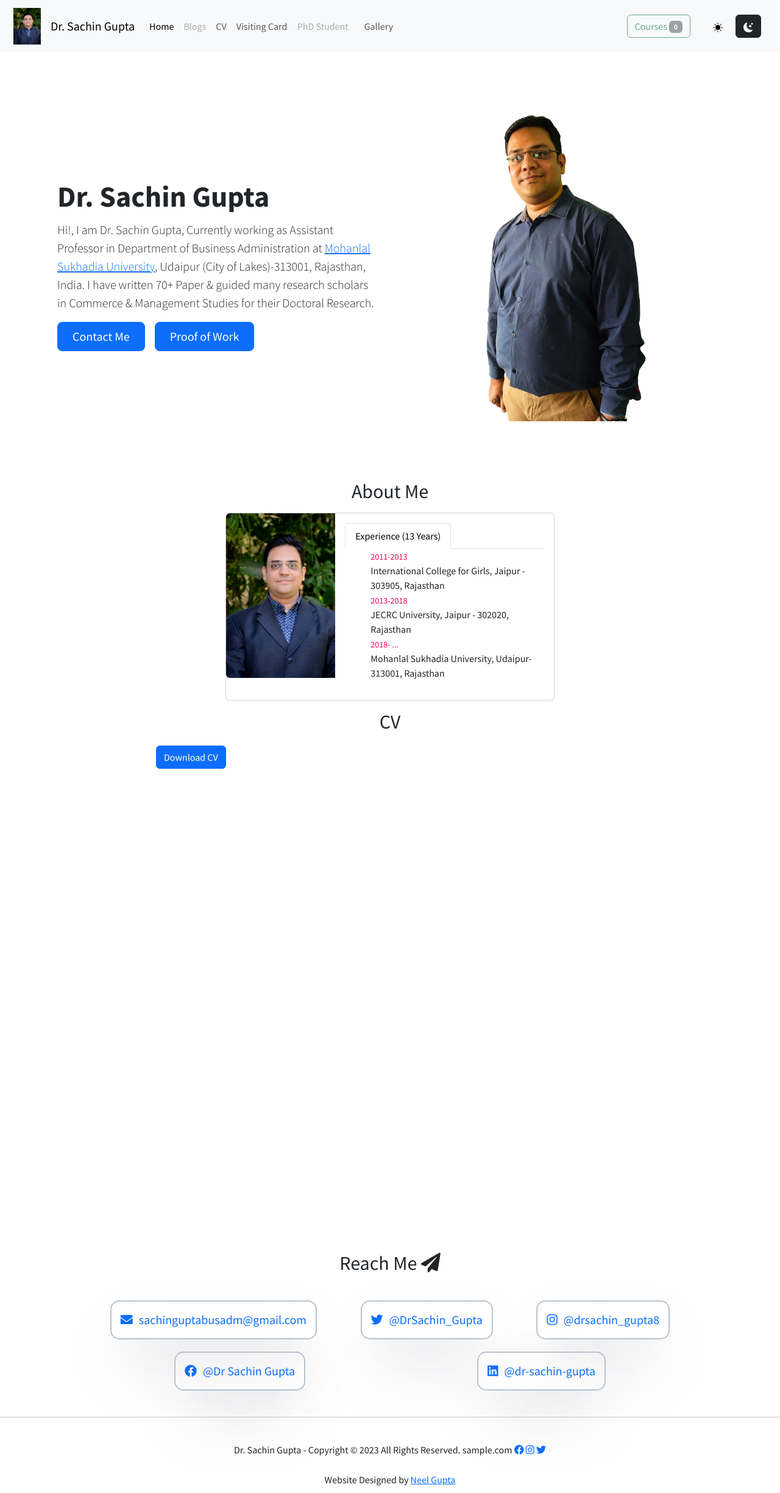
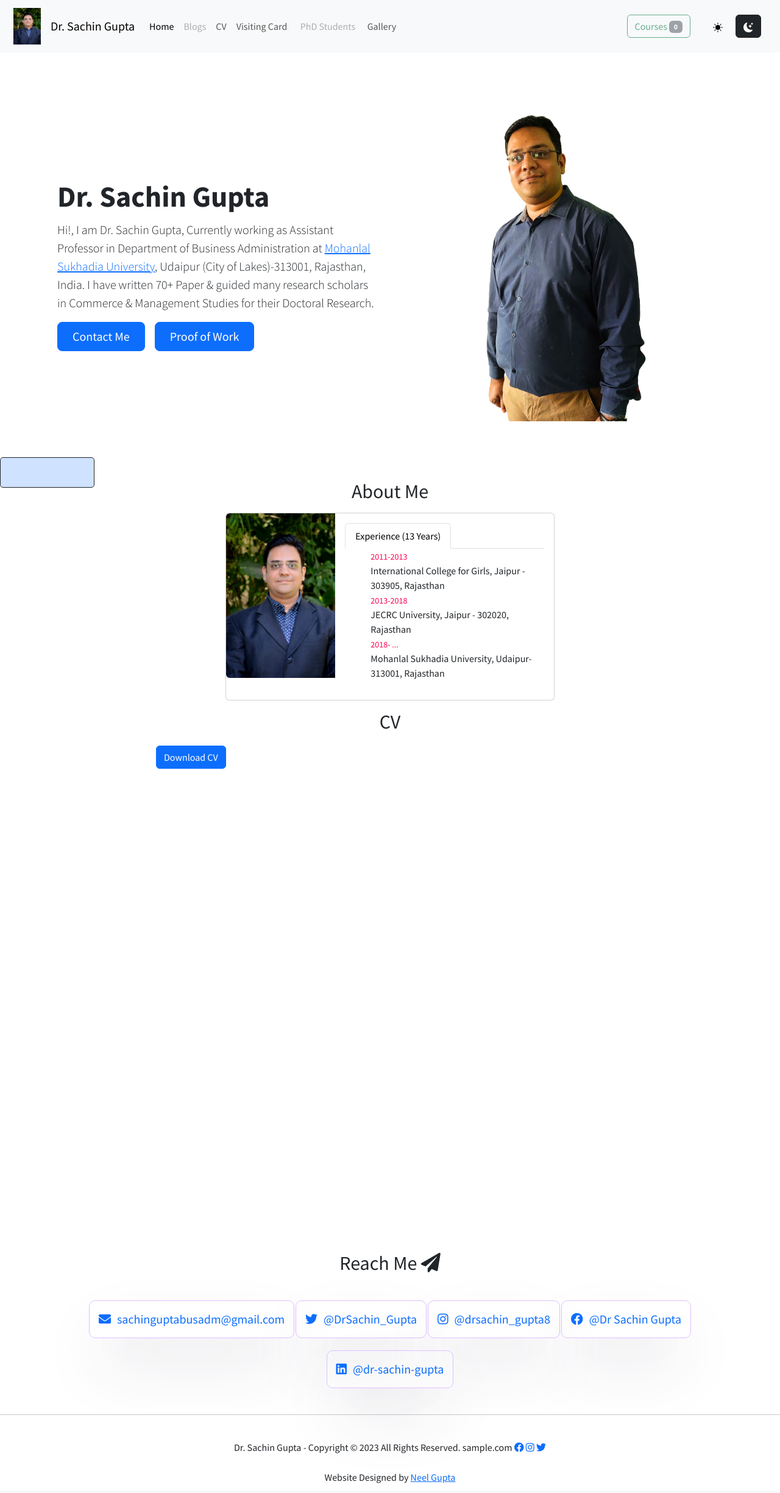
Before and after one commit to Neel-Gupta-Associates/dr_sachin_gupta, a PHP site: page / in a window 1280 px wide. Shown: the whole page at 61% size. Run offline with PHP 8.4, Linux system fonts and the light colour scheme; some libraries are stand-ins or nearby versions.

Commit message:
Added css var & added google translate

```diff
--- a/css/responsive.css
+++ b/css/responsive.css
@@ -1,3 +1,5 @@
+@import url("/css/variables.css");
+
 @media only screen and (max-width: 370px) {
   .field {
     width: 95%;
--- a/css/style.css
+++ b/css/style.css
@@ -1,4 +1,6 @@
 @import url("https://fonts.googleapis.com/css2?family=Source+Sans+Pro:wght@100;200;300;400;500;550;600;700;800;900&display=swap");
+
+@import url("/css/variables.css");
 
 * {
   margin: 0;
@@ -149,11 +151,9 @@
   /* width: 30%; */
   font-size: 1.25rem;
   padding: 15px;
-  border: 2px solid #b9c3cc;
-  border-radius: 15px;
-  box-shadow: rgba(255, 255, 255, 0.2) 0px 1px 1px 0px inset,
-    rgba(50, 50, 93, 0.25) 0px 50px 100px -20px,
-    rgba(0, 0, 0, 0.3) 0px 30px 60px -30px;
+  border: 1.5px solid#DEC1FF;
+  border-radius: 10px;
+  box-shadow: rgba(255, 255, 255, 0.2) 0px 1px 1px 0px inset, rgba(50, 50, 93, 0.25) 0px 50px 100px -20px, rgba(0, 0, 0, 0.3) 0px 30px 60px -30px;
   cursor: pointer;
   transition: transform 0.2s ease-out;
   margin: 10px auto;
@@ -178,7 +178,7 @@
 /* Contact Section End  */
 
 .visit {
-  width: 100px;
+  width: 105px;
 }
 
 input[type="number"]::-webkit-outer-spin-button,
@@ -208,3 +208,16 @@
   height: auto;
   object-fit: cover;
 }
+
+/* Google Translate  */
+
+.g-trans {
+  width: 155px;
+  height: 50px;
+  border: 1px solid ;
+  border-radius: 5px;
+  position: fixed;
+  bottom: 0;
+  left: 0;
+  background-color: var(--bs-primary-bg-subtle);
+}
--- a/css/utilities.css
+++ b/css/utilities.css
@@ -1,3 +1,5 @@
+@import url("/css/variables.css");
+
 .text-center {
   text-align: center;
 }
@@ -6,6 +8,7 @@
   display: flex;
 }
 
-:root {
-  --white: white;
+.bg-w-no-u {
+  color: var(--white);
+  text-decoration: none;
 }
--- /dev/null
+++ b/css/variables.css
@@ -0,0 +1,9 @@
+:root {
+  --white: white;
+  --red: red;
+  --black: black;
+  --blue: blue;
+  --skyblue: skyblue;
+  --purple: purple;
+  --green: green;
+}
--- a/index.html
+++ b/index.html
@@ -15,6 +15,7 @@
   <link href="https://cdnjs.cloudflare.com/ajax/libs/font-awesome/5.13.0/css/all.min.css" rel="stylesheet">
   <link rel="stylesheet" href="css/style.css">
   <link rel="stylesheet" href="css/responsive.css">
+  <link rel="stylesheet" href="css/utilities.css">
   <!-- Google tag (gtag.js) -->
   <script async src="https://www.googletagmanager.com/gtag/js?id=G-9GXL07CJMJ"></script>
   <script>
@@ -27,10 +28,7 @@
 
 
   <style>
-    .bg-w-no-u {
-      color: white;
-      text-decoration: none;
-    }
+
   </style>
 </head>
 
@@ -69,7 +67,7 @@
                 Card</a>
             </li>
             <li class="nav-item visit" style="width: 110px;">
-              <a target="_blank" class="nav-link disabled" href="/phd-studs/">PhD Student</a>
+              <a target="_blank" class="nav-link disabled" href="/phd-studs/">PhD Students</a>
             </li>
             <li class="nav-item">
               <a class="nav-link" href="/gallery/">Gallery</a>
@@ -79,6 +77,8 @@
             <button class="btn btn-outline-success me-2 course disabled" onclick="location.href = 'courses/';"
               type="button">Courses <span class="badge text-bg-secondary">0</span></button>
           </form>
+
+
           <div class="theme d-flex" style="margin-right: 15px;">
             <div class="sun px-1">
               <button type="button" class="btn btn-light">
@@ -169,7 +169,7 @@
   </section>
 
   <h2 class="text-center" id="pdf-cv" style="margin-bottom: 20px;">CV</h2>
-  <div class="pdf-cv d-flex"  style="justify-content: center;">
+  <div class="pdf-cv d-flex" style="justify-content: center;">
 
 
     <object data="./assets/pdf/CV.pdf" type="application/pdf" width="60%" height="800px">
@@ -219,6 +219,12 @@
   </section>
 
 
+
+  <div class="g-trans">
+    <div id="google_translate_element" class="g-translate"></div>
+  </div>
+
+
   <footer>
     <hr>
     <p style="margin-bottom: 0;">Dr. Sachin Gupta - Copyright &copy; 2023 All Rights Reserved. sample.com <a
@@ -242,4 +248,11 @@
   integrity="sha384-qKXV1j0HvMUeCBQ+QVp7JcfGl760yU08IQ+GpUo5hlbpg51QRiuqHAJz8+BrxE/N" crossorigin="anonymous"></script>
 <script src="js/script.js"></script>
 
+
+
+
+<script type="text/javascript" src="/js/g_translate.js"></script>
+<script type="text/javascript"
+  src="//translate.google.com/translate_a/element.js?cb=googleTranslateElementInit"></script>
+
 </html>
--- /dev/null
+++ b/js/g_translate.js
@@ -0,0 +1,6 @@
+function googleTranslateElementInit() {
+  new google.translate.TranslateElement(
+    { pageLanguage: "en" },
+    "google_translate_element"
+  );
+}
```
Also changed, not shown: blog/index.html (+80 -1 lines), contact.html (+8 -1 lines), courses/index.html (+7 -1 lines), gallery/gal-1/index.html (+7 -1 lines), gallery/gal-2/index.html (+7 -1 lines), gallery/index.html (+8 -2 lines), 1 other file.
